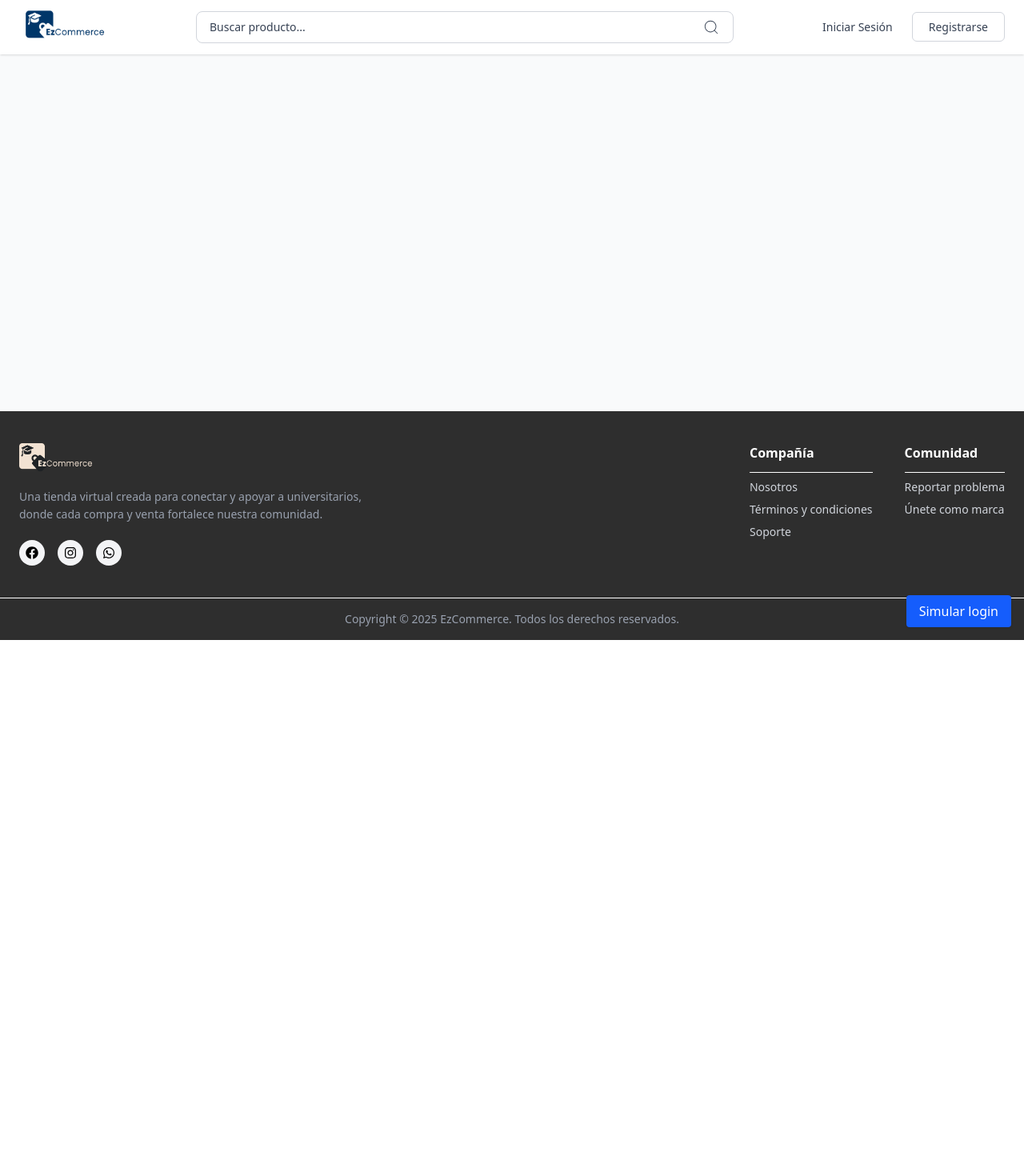
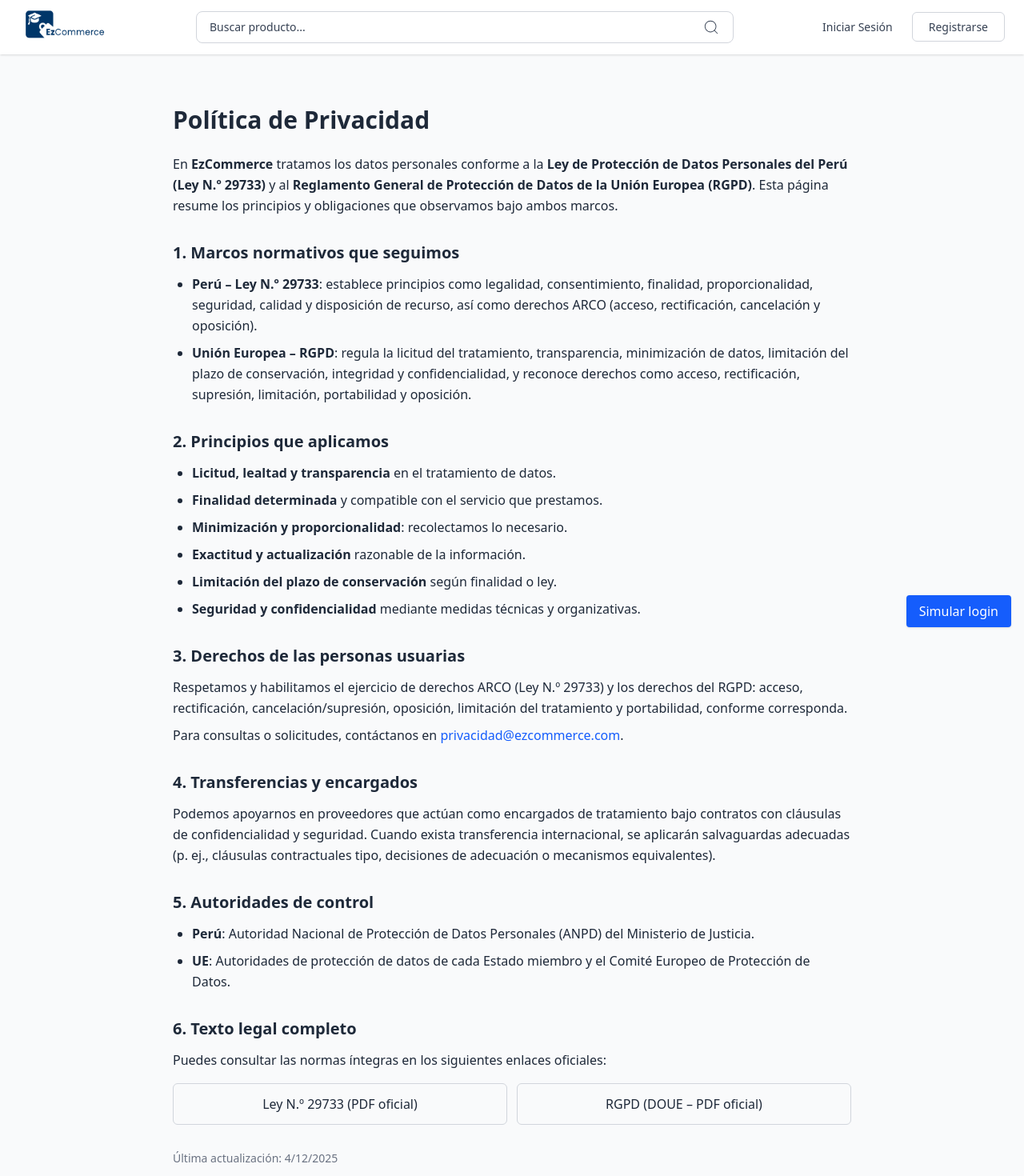
Before and after one commit to 202W0807-Taller-Web/ecommerce-store, a React (Vite) app: page /politica-de-privacidad in a window 1280 px wide. Shown: the top 1470 px of the page at 80% size. Before the commit the page ends 800 px from the top, so only its background shows below. Built offline with nearby package versions, Linux system fonts and the light colour scheme.

Commit message:
Interfaz de las politicas de seguridad

```diff
--- a/src/layouts/MainLayout.tsx
+++ b/src/layouts/MainLayout.tsx
@@ -376,6 +376,13 @@ export default function MainLayout({ children }: MainLayoutProps) {
                     Soporte
                   </a>
                 </li>
+                <li>
+                  <Link
+                    to="/politica-de-privacidad"
+                    className="hover:text-white transition-colors">
+                    Política de privacidad
+                  </Link>
+                </li>
               </ul>
             </div>
 
--- /dev/null
+++ b/src/modules/client-auth/page/PrivacyPolicyPage.tsx
@@ -0,0 +1,95 @@
+export default function PrivacyPolicyPage() {
+  return (
+    <div className="max-w-4xl mx-auto px-6 py-10 text-gray-800 leading-relaxed">
+      <h1 className="text-3xl font-semibold mb-6">Política de Privacidad</h1>
+
+      <p className="mb-4">
+        En <strong>EzCommerce</strong> tratamos los datos personales conforme a la
+        <strong> Ley de Protección de Datos Personales del Perú (Ley N.º 29733)</strong> y al
+        <strong> Reglamento General de Protección de Datos de la Unión Europea (RGPD)</strong>.
+        Esta página resume los principios y obligaciones que observamos bajo ambos marcos.
+      </p>
+
+      <h2 className="text-xl font-semibold mt-8 mb-3">1. Marcos normativos que seguimos</h2>
+      <ul className="list-disc pl-6 space-y-2">
+        <li>
+          <strong>Perú – Ley N.º 29733</strong>: establece principios como legalidad, consentimiento,
+          finalidad, proporcionalidad, seguridad, calidad y disposición de recurso, así como derechos
+          ARCO (acceso, rectificación, cancelación y oposición).
+        </li>
+        <li>
+          <strong>Unión Europea – RGPD</strong>: regula la licitud del tratamiento, transparencia,
+          minimización de datos, limitación del plazo de conservación, integridad y confidencialidad,
+          y reconoce derechos como acceso, rectificación, supresión, limitación, portabilidad y oposición.
+        </li>
+      </ul>
+
+      <h2 className="text-xl font-semibold mt-8 mb-3">2. Principios que aplicamos</h2>
+      <ul className="list-disc pl-6 space-y-2">
+        <li><strong>Licitud, lealtad y transparencia</strong> en el tratamiento de datos.</li>
+        <li><strong>Finalidad determinada</strong> y compatible con el servicio que prestamos.</li>
+        <li><strong>Minimización y proporcionalidad</strong>: recolectamos lo necesario.</li>
+        <li><strong>Exactitud y actualización</strong> razonable de la información.</li>
+        <li><strong>Limitación del plazo de conservación</strong> según finalidad o ley.</li>
+        <li><strong>Seguridad y confidencialidad</strong> mediante medidas técnicas y organizativas.</li>
+      </ul>
+
+      <h2 className="text-xl font-semibold mt-8 mb-3">3. Derechos de las personas usuarias</h2>
+      <p className="mb-2">
+        Respetamos y habilitamos el ejercicio de derechos ARCO (Ley N.º 29733) y los derechos del RGPD:
+        acceso, rectificación, cancelación/supresión, oposición, limitación del tratamiento y portabilidad,
+        conforme corresponda.
+      </p>
+      <p className="mb-2">
+        Para consultas o solicitudes, contáctanos en{" "}
+        <a href="mailto:privacidad@ezcommerce.com" className="text-blue-600 hover:text-blue-500">
+          privacidad@ezcommerce.com
+        </a>.
+      </p>
+
+      <h2 className="text-xl font-semibold mt-8 mb-3">4. Transferencias y encargados</h2>
+      <p>
+        Podemos apoyarnos en proveedores que actúan como encargados de tratamiento bajo contratos con
+        cláusulas de confidencialidad y seguridad. Cuando exista transferencia internacional, se aplicarán
+        salvaguardas adecuadas (p. ej., cláusulas contractuales tipo, decisiones de adecuación o mecanismos
+        equivalentes).
+      </p>
+
+      <h2 className="text-xl font-semibold mt-8 mb-3">5. Autoridades de control</h2>
+      <ul className="list-disc pl-6 space-y-2">
+        <li>
+          <strong>Perú</strong>: Autoridad Nacional de Protección de Datos Personales (ANPD) del Ministerio de Justicia.
+        </li>
+        <li>
+          <strong>UE</strong>: Autoridades de protección de datos de cada Estado miembro y el Comité Europeo de Protección de Datos.
+        </li>
+      </ul>
+
+      <h2 className="text-xl font-semibold mt-8 mb-3">6. Texto legal completo</h2>
+      <p className="mb-4">Puedes consultar las normas íntegras en los siguientes enlaces oficiales:</p>
+
+      <div className="grid sm:grid-cols-2 gap-3">
+        <a
+          href="https://cdn.www.gob.pe/uploads/document/file/272360/Ley%20N%C2%BA%2029733.pdf.pdf?v=1618338779"
+          target="_blank"
+          rel="noopener noreferrer"
+          className="block w-full text-center rounded-md border border-gray-300 px-4 py-3 hover:bg-gray-50 transition"
+        >
+          Ley N.º 29733 (PDF oficial)
+        </a>
+        <a
+          href="https://www.boe.es/doue/2016/119/L00001-00088.pdf"
+          target="_blank"
+          rel="noopener noreferrer"
+          className="block w-full text-center rounded-md border border-gray-300 px-4 py-3 hover:bg-gray-50 transition"
+        >
+          RGPD (DOUE – PDF oficial)
+        </a>
+      </div>
+
+      <p className="mt-8 text-sm text-gray-500">
+        Última actualización: {new Date().toLocaleDateString("es-PE")}
+      </p>
+    </div>
+  );
+}
--- a/src/modules/client-auth/routes/AuthRoutes.tsx
+++ b/src/modules/client-auth/routes/AuthRoutes.tsx
@@ -2,6 +2,7 @@ import { Routes, Route } from "react-router-dom";
 import LoginPage from "../page/LoginPage";
 import RegisterPage from "../page/RegisterPage";
 import UserPanel from "../page/UserPanel";
+import PrivacyPolicyPage from "../page/PrivacyPolicyPage";
 
 export default function AuthRoutes() {
   return (
@@ -9,6 +10,7 @@ export default function AuthRoutes() {
       <Route path="/login" element={<LoginPage />} />
       <Route path="/register" element={<RegisterPage />} />
       <Route path="/user-panel" element={<UserPanel />} />
+      <Route path="/politica-de-privacidad" element={<PrivacyPolicyPage />} />
     </Routes>
   );
 }
```
